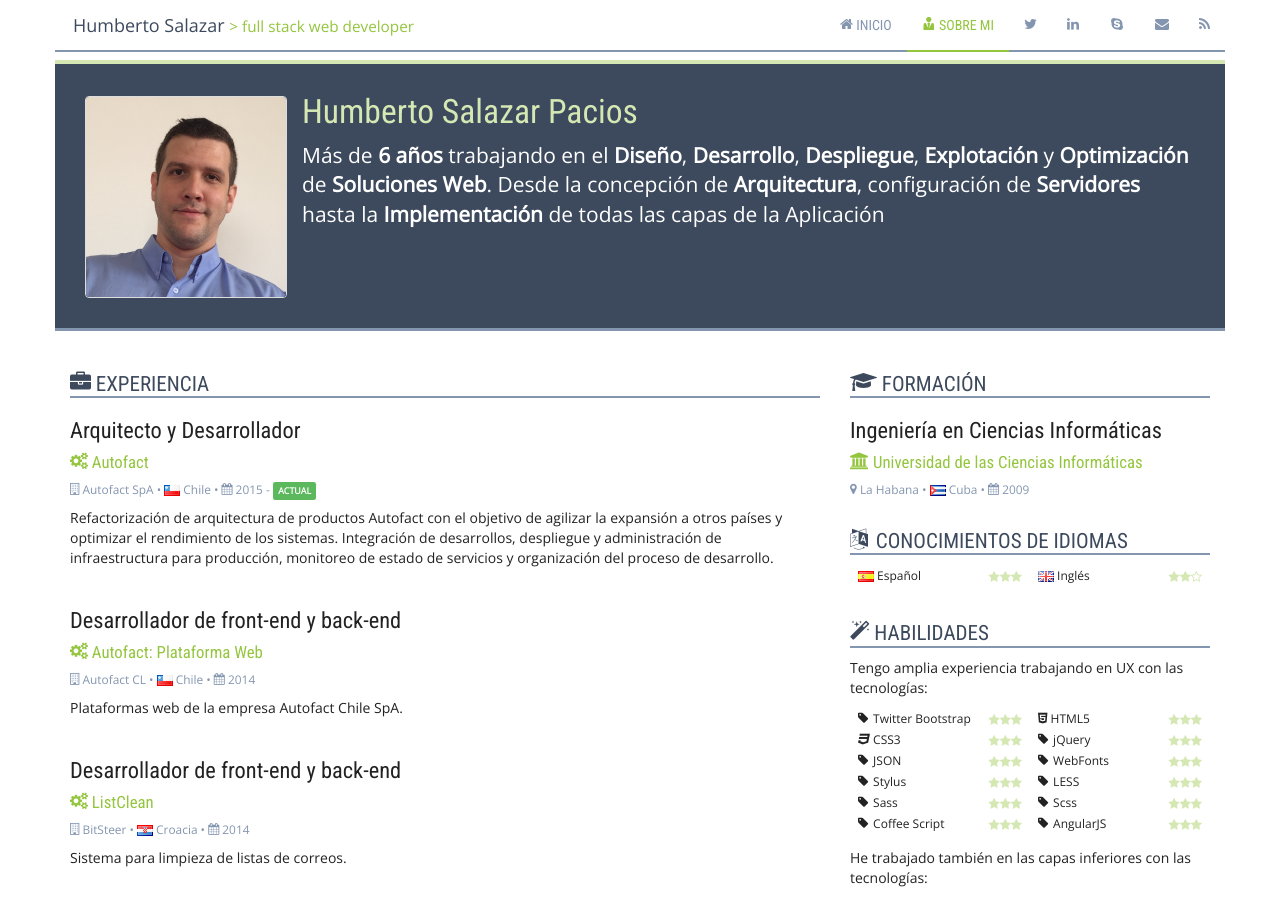
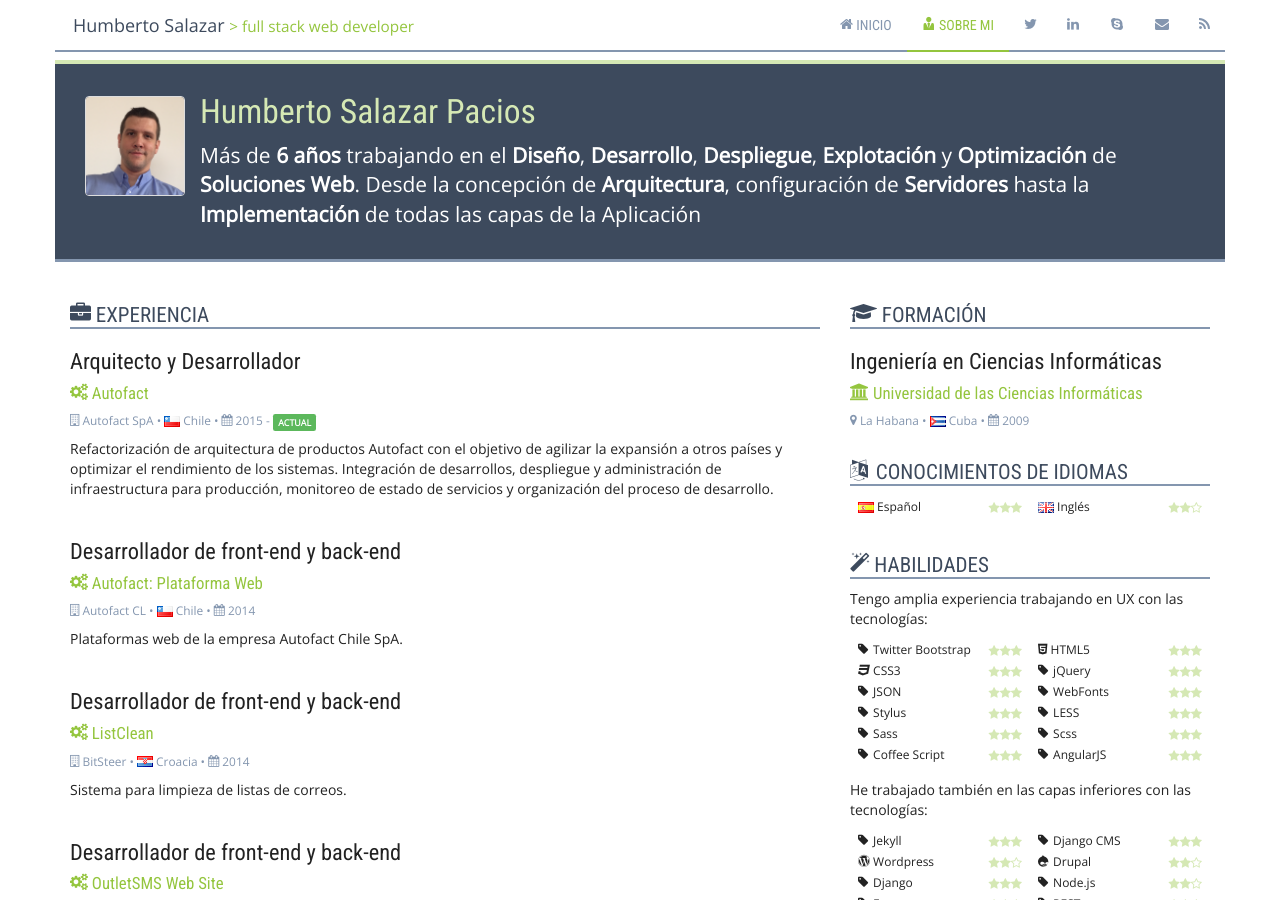
Before and after one commit to hsalazr/hsalazr.github.io, a Jekyll site: the page built from about.html, in a window 1280 px wide and 900 px high. Built offline with Jekyll 4.4.1, drawn with Linux system fonts in a browser that asks for light colours.

Commit message:
update foto

```diff
--- a/about.html
+++ b/about.html
@@ -6,7 +6,7 @@ permalink: /about/
 <div class="row">
     <section id="profile" class="col-xs-12">
         <article>
-            <img src="/img/avatar.png" class="img-thumbnail avatar pull-left">
+            <img src="/img/avatar.png" height="100px" width="100px" class="img-thumbnail avatar pull-left">
 
             <h1>{{ site.data.personal_info.name }}</h1>
 
```
